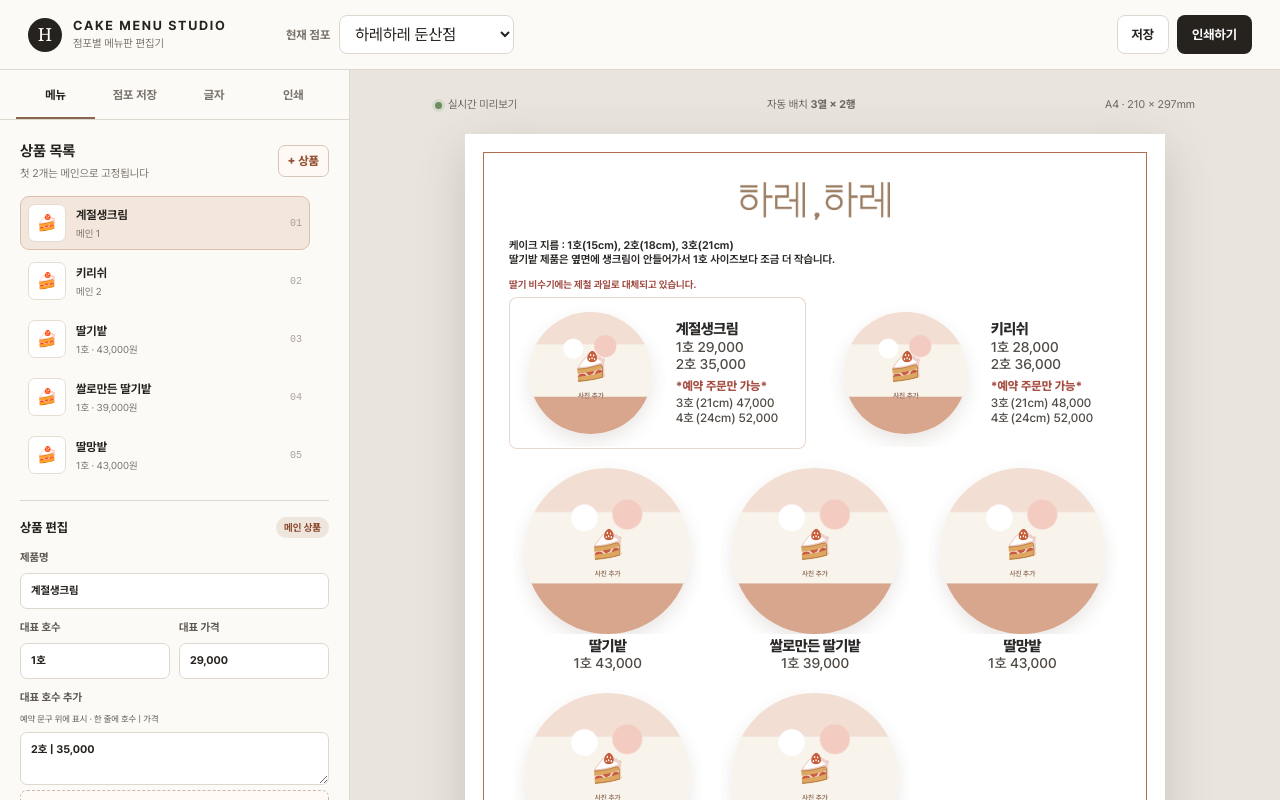
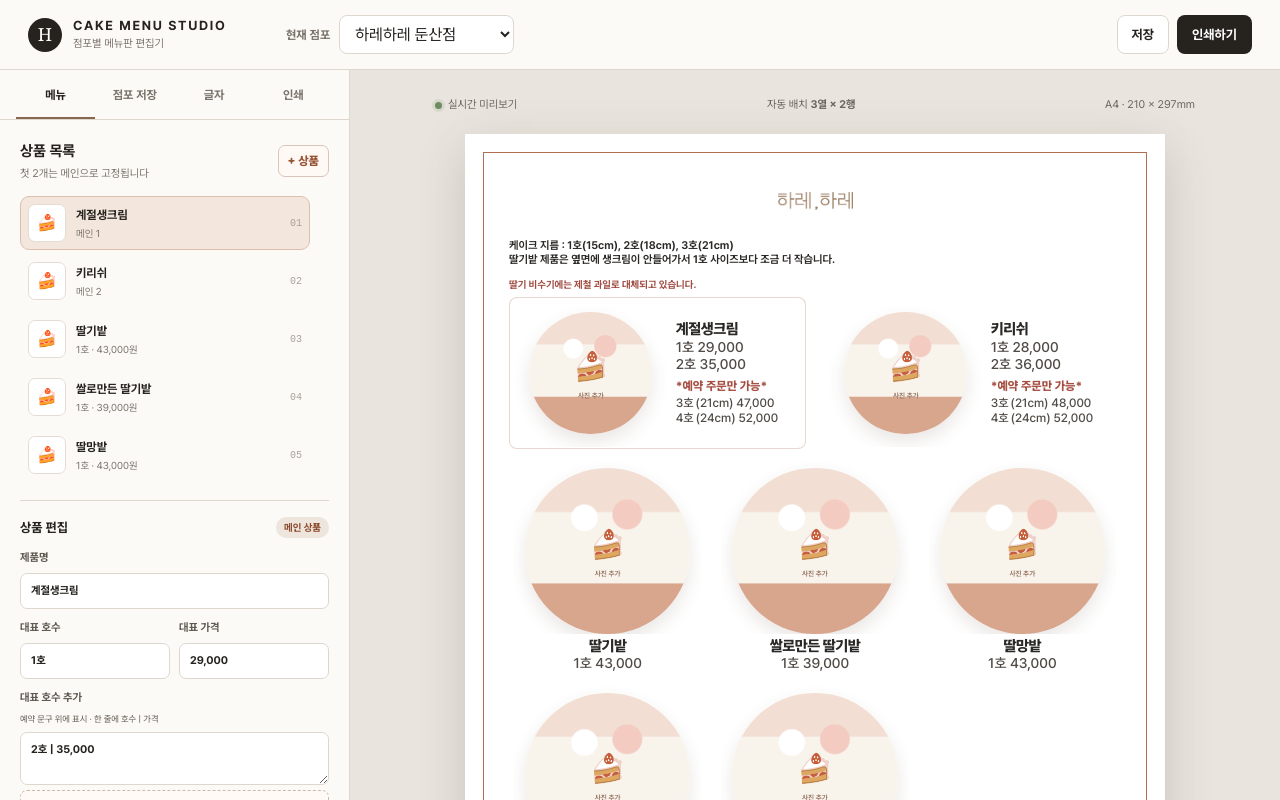
Before and after one commit to harebakery-cmd/cake-menu, a Next.js app: page / in a window 1280 px wide. Shown: the top 800 px of the page. Built offline with nearby package versions, Linux system fonts and the light colour scheme.

Commit message:
Add files via upload

```diff
--- a/app/globals.css
+++ b/app/globals.css
@@ -125,6 +125,36 @@ button { color: inherit; }
 .logo-width-control span { display: flex; justify-content: space-between; }
 .logo-width-control b { color: var(--ink); }
 .logo-width-control input { width: 100%; accent-color: var(--warm); }
+.logo-width-control small { color: var(--muted); font-size: 8px; line-height: 1.45; }
+.store-logo-editor { margin-top: 4px; }
+.store-logo-preview {
+  display: grid;
+  place-items: center;
+  height: 68px;
+  margin-bottom: 9px;
+  border: 1px solid var(--line);
+  border-radius: 8px;
+  background: #fff;
+  overflow: hidden;
+}
+.store-logo-preview img { width: min(75px, 90%); height: auto; max-height: 54px; object-fit: contain; }
+.store-logo-preview span { color: var(--muted); font-size: 9px; }
+.store-logo-actions { display: grid; grid-template-columns: 1fr 1fr; gap: 7px; margin-bottom: 10px; }
+.store-logo-actions button, .store-logo-actions label {
+  display: grid;
+  place-items: center;
+  min-height: 34px;
+  border: 1px solid var(--line);
+  border-radius: 7px;
+  padding: 6px;
+  background: #fff;
+  color: var(--warm);
+  font-size: 9px;
+  font-weight: 700;
+  cursor: pointer;
+}
+.store-logo-actions input { display: none; }
+.store-logo-size { margin-bottom: 11px; }
 .two-tier-editor { background: #f8fbf7; border-color: #d6ded2; }
 .tier-source { display: block; }
 .tier-source button, .tier-source label { display: grid; place-items: center; min-height: 34px; border: 1px solid var(--line); border-radius: 7px; padding: 6px; background: #fff; color: var(--muted); font-size: 9px; font-weight: 700; cursor: pointer; }
@@ -341,7 +371,7 @@ button { color: inherit; }
   cursor: pointer;
   overflow: hidden;
 }
-.logo-space img { width: 100%; height: 100%; object-fit: contain; mix-blend-mode: multiply; }
+.logo-space img { width: 100%; height: auto; max-height: 100%; object-fit: contain; mix-blend-mode: multiply; }
 .logo-space > span { display: flex; flex-direction: column; align-items: center; gap: 2px; color: #9b715d; }
 .logo-space b { font-family: Georgia, serif; font-size: 13px; }
 .logo-space small { font-size: 7px; }
--- a/app/page.tsx
+++ b/app/page.tsx
@@ -31,6 +31,7 @@ type StoreData = {
   title: string;
   logo: string;
   logoWidth: number;
+  logoSizeV2?: boolean;
   headerOffset: number;
   info: string;
   notice: string;
@@ -161,7 +162,8 @@ const initialStore = (): StoreData => ({
   name: "하레하레 둔산점",
   title: "하레,하레",
   logo: DEFAULT_LOGO,
-  logoWidth: 150,
+  logoWidth: 75,
+  logoSizeV2: true,
   headerOffset: -8,
   info: "케이크 지름 : 1호(15cm), 2호(18cm), 3호(21cm)\n딸기밭 제품은 옆면에 생크림이 안들어가서 1호 사이즈보다 조금 더 작습니다.",
   notice: "딸기 비수기에는 제철 과일로 대체되고 있습니다.",
@@ -184,7 +186,8 @@ const uid = () => crypto.randomUUID();
 const normalizeStoreData = (item: StoreData): StoreData => ({
   ...item,
   logo: !item.logo || item.logo.endsWith("/harehare-wordmark.png") || item.logo === "/harehare-logo.png" ? DEFAULT_LOGO : item.logo,
-  logoWidth: item.logoWidth || 150,
+  logoWidth: item.logoSizeV2 ? (item.logoWidth || 75) : Math.max(35, Math.round((item.logoWidth || 150) * 0.5)),
+  logoSizeV2: true,
   headerOffset: Number.isFinite(item.headerOffset) ? item.headerOffset : -8,
   twoTierEnabled: item.twoTierEnabled ?? true,
   twoTierTitle: item.twoTierTitle || "2단 케이크 예약 안내",
@@ -556,7 +559,7 @@ export default function Home() {
     "--notice-size": `${store?.styles.notice.size || 10}px`,
     "--notice-color": store?.styles.notice.color,
     "--notice-weight": store?.styles.notice.weight,
-    "--logo-width": `${store?.logoWidth || 150}px`,
+    "--logo-width": `${store?.logoWidth || 75}px`,
     "--header-offset": `${store?.headerOffset ?? -8}px`,
     "--tier-title-size": `${store?.twoTierTitleSize || 12}px`,
     "--tier-text-size": `${store?.twoTierTextSize || 9}px`,
@@ -616,16 +619,8 @@ export default function Home() {
                 <label>색상<input type="color" value={store.styles.notice.color} onChange={(event) => updateStore({ styles: { ...store.styles, notice: { ...store.styles.notice, color: event.target.value } } })} /></label>
               </div>
               <label className="logo-width-control">
-                <span>로고 가로 크기 <b>{store.logoWidth || 150}px</b></span>
-                <input type="range" min="70" max="260" step="2" value={store.logoWidth || 150} onChange={(event) => updateStore({ logoWidth: Number(event.target.value) })} />
-              </label>
-              <label className="logo-width-control">
                 <span>로고·정보칸 세로 위치 <b>{store.headerOffset ?? -8}px</b></span>
                 <input type="range" min="-22" max="24" step="1" value={store.headerOffset ?? -8} onChange={(event) => updateStore({ headerOffset: Number(event.target.value) })} />
-              </label>
-              <label className="field github-image-field">GitHub 로고 이미지 주소
-                <input value={remoteImageValue(store.logo)} onChange={(event) => updateStore({ logo: event.target.value })} onBlur={(event) => updateStore({ logo: normalizeGithubImageUrl(event.target.value) || DEFAULT_LOGO })} placeholder={`${GITHUB_IMAGE_BASE}logo.png`} />
-                <small>공개 저장소의 이미지 주소를 넣으면 다른 PC에서도 자동 표시됩니다.</small>
               </label>
             </details>
             <details className="header-editor two-tier-editor bottom-tool">
@@ -763,6 +758,27 @@ export default function Home() {
           {tab === "stores" && <div className="panel-body">
             <div className="section-heading"><span><b>점포별 저장</b><small>점포마다 메뉴가 따로 보관됩니다</small></span></div>
             <label className="field">점포명<input value={store.name} onChange={(event) => updateStore({ name: event.target.value })} /></label>
+            <details className="header-editor store-logo-editor">
+              <summary><span><b>한글 로고</b><small>작은 기본 크기 · 가로세로 정비례 조절</small></span><i>편집</i></summary>
+              <div className="store-logo-preview">
+                {store.logo ? <img src={store.logo} alt="현재 한글 로고 미리보기" /> : <span>로고 없음</span>}
+              </div>
+              <div className="store-logo-actions">
+                <button type="button" onClick={() => updateStore({ logo: DEFAULT_LOGO, logoWidth: 75, logoSizeV2: true })}>기본 한글 로고 사용</button>
+                <label>로고 사진 바꾸기
+                  <input type="file" accept="image/*" onChange={(event) => imageFile(event, (data) => saveImage(data, "logo.webp", (logo) => updateStore({ logo })))} />
+                </label>
+              </div>
+              <label className="logo-width-control store-logo-size">
+                <span>로고 크기 <b>{store.logoWidth || 75}px</b></span>
+                <input type="range" min="20" max="260" step="1" value={store.logoWidth || 75} onChange={(event) => updateStore({ logoWidth: Number(event.target.value), logoSizeV2: true })} />
+                <small>원본의 가로·세로 비율을 유지한 채 작게 또는 크게 조절됩니다.</small>
+              </label>
+              <label className="field github-image-field">GitHub 로고 이미지 주소
+                <input value={remoteImageValue(store.logo)} onChange={(event) => updateStore({ logo: event.target.value })} onBlur={(event) => updateStore({ logo: normalizeGithubImageUrl(event.target.value) || DEFAULT_LOGO })} placeholder={`${GITHUB_IMAGE_BASE}logo.png`} />
+                <small>공개 저장소의 이미지 주소를 넣으면 다른 PC에서도 자동 표시됩니다.</small>
+              </label>
+            </details>
             <div className="store-list">
               {stores.map((item) => <button key={item.id} className={item.id === activeId ? "active" : ""} onClick={() => { setActiveId(item.id); setSelectedId(item.products[0]?.id || ""); }}>
                 <span>{item.name}</span><small>{item.products.length}개 상품</small>
@@ -771,7 +787,6 @@ export default function Home() {
             <div className="stack-actions">
               <button className="button warm" onClick={addStore}>＋ 새 점포 만들기</button>
               <button className="button ghost" onClick={saveNow}>현재 상태 저장</button>
-              <button className="button ghost" onClick={() => updateStore({ logo: DEFAULT_LOGO })}>하레하레 한글 로고 사용</button>
               <button className="button ghost" onClick={exportStores}>저장 파일 내보내기</button>
               <button className="button ghost" onClick={() => importRef.current?.click()}>저장 파일 불러오기</button>
               <button className="text-danger" onClick={deleteStore}>현재 점포 삭제</button>
```
Also changed, not shown: 3 other files (tests, documents, lock files or other folders).
